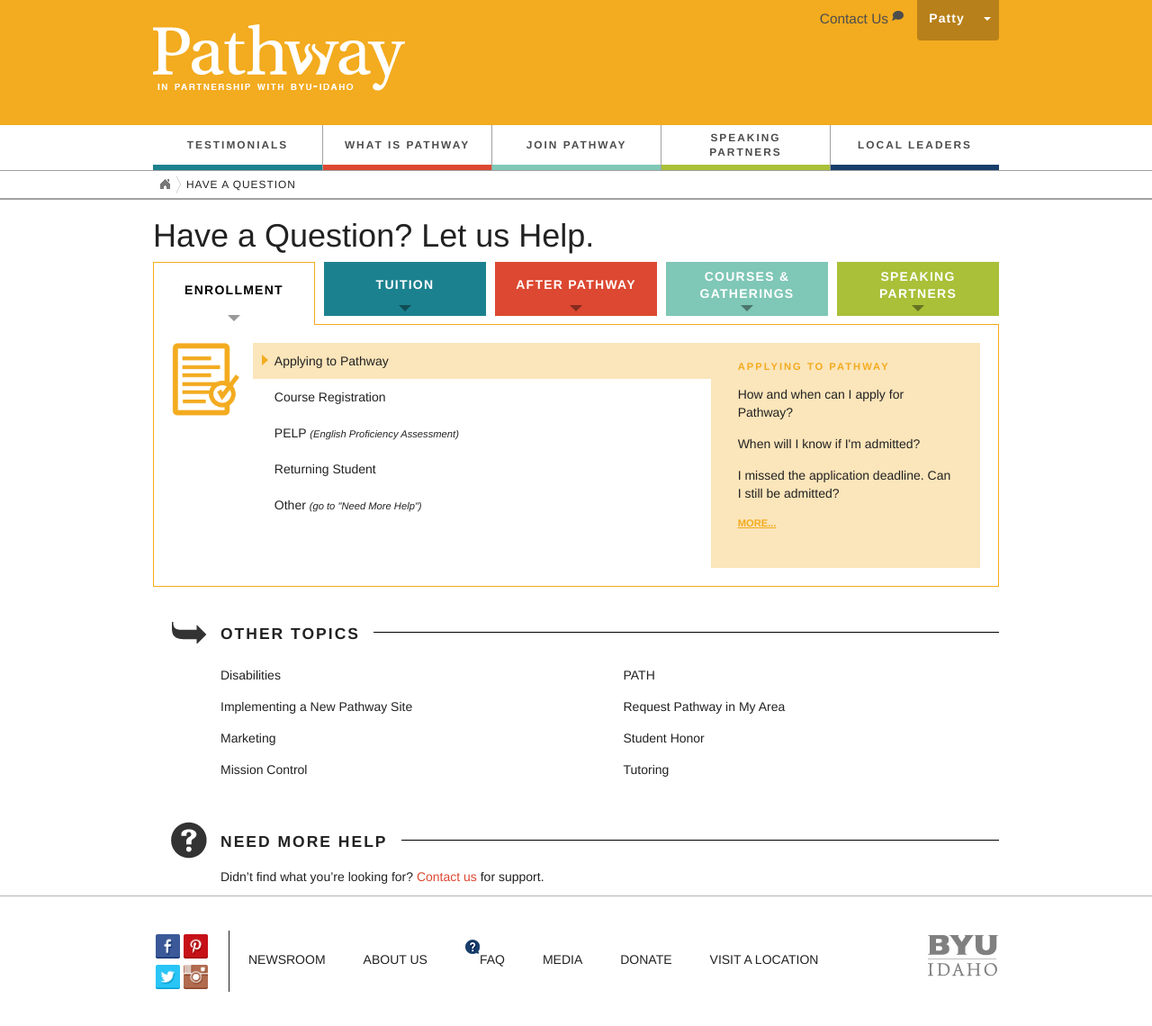
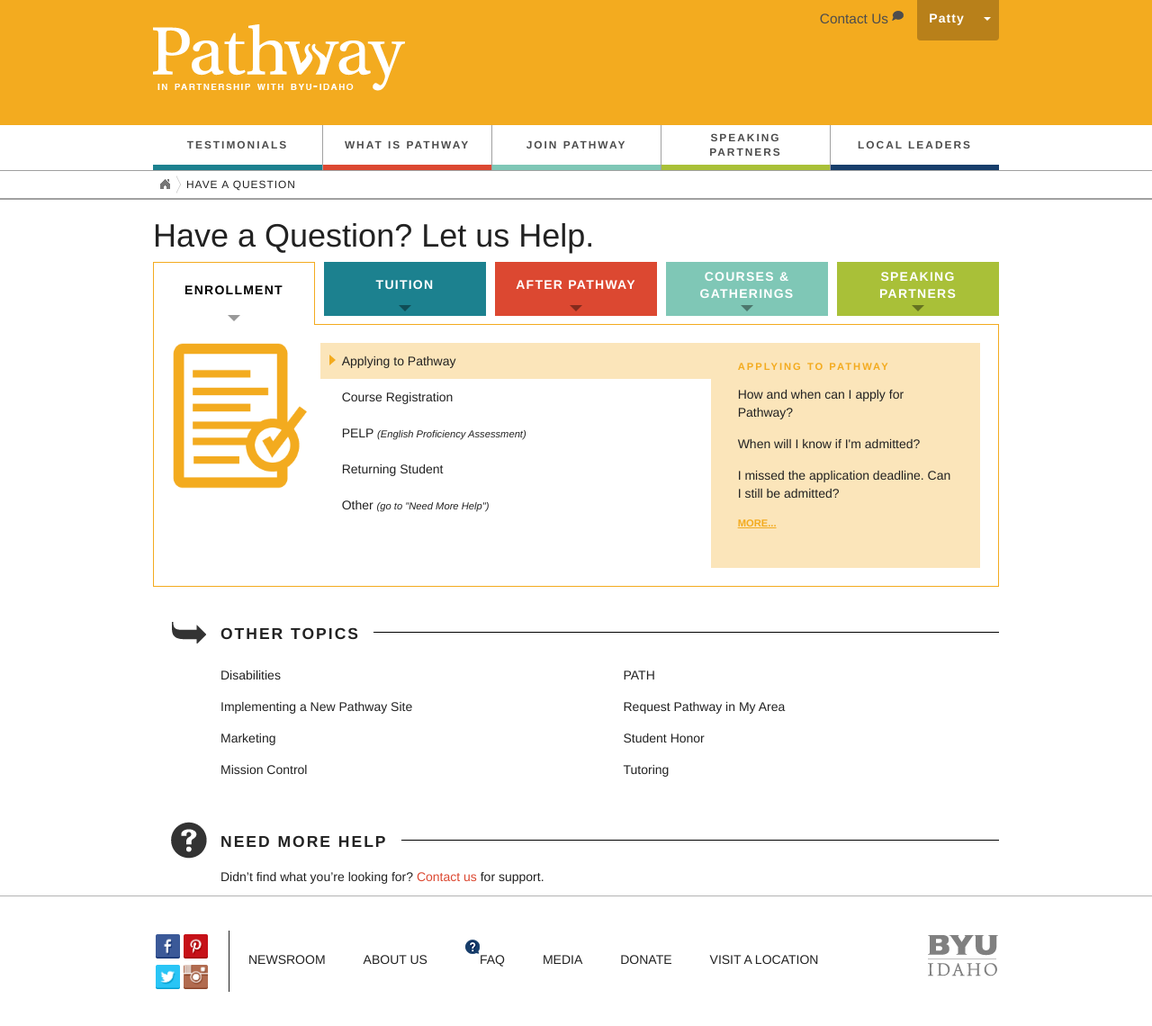
Before and after one commit to gordoman/pathway.lds.org-jekyll, a Jekyll site: the page built from jekyll-source/pages/contact-us/have-a-question.html, in a window 1280 px wide. Shown: the whole page at 90% size. Built offline with Jekyll 4.4.1, drawn with Linux system fonts in a browser that asks for light colours; nearby versions of some CDN libraries.

Commit message:
modified alignment of subtab in have-a-question page

```diff
--- a/jekyll-source/pages/contact-us/have-a-question.html
+++ b/jekyll-source/pages/contact-us/have-a-question.html
@@ -23,8 +23,8 @@
 					<!-- Tab panes -->
 					<div class="tab-content">
 						<div role="tabpanel" class="orange tab-pane active" id="Enrollment">
-							<div id="enrollment-icon" class="img-tab col-lg-1 col-1 md-1 col-sm-1 col-xs-2"></div>
-							<div class="sub-tab col-lg-7 col-md-7 col-sm-7 col-xs-7">
+							<div id="enrollment-icon" class="img-tab col-lg-2 col-md-2 col-sm-2 col-xs-2"></div>
+							<div class="sub-tab col-lg-6 col-md-6 col-sm-6 col-xs-6">
 								<a href="#" class="link active" id="applying"> <span class="arrow"></span>Applying to Pathway</a><br/>
 								<a href="#" class="link" id="course-registration"> <span class="arrow"></span>Course Registration</a><br/>
 								<a href="#" class="link" id="pelp"> <span class="arrow"></span>PELP <span class="italic">(English Proficiency Assessment)</span></a><br/>
@@ -60,8 +60,8 @@
 							</div>
 						</div>
 						<div role="tabpanel" class="turquoise tab-pane" id="Tuition">
-							<div id="tuition-icon" class="img-tab col-lg-1 col-1 md-1 col-sm-1 col-xs-2"></div>
-							<div class="sub-tab col-lg-7 col-md-7 col-sm-7 col-xs-7">
+							<div id="tuition-icon" class="img-tab col-lg-2 col-md-2 col-sm-2 col-xs-2"></div>
+							<div class="sub-tab col-lg-6 col-md-6 col-sm-6 col-xs-6">
 								<a href="#" class="link active" id="payments"> <span class="arrow"></span>Payments</a><br/>
 								<a href="#" class="link" id="financial-aid"> <span class="arrow"></span>Financial Aid</a><br/>
 								<a href="#" class="link" id="refunds"> <span class="arrow"></span> Refunds</a><br/>
@@ -92,8 +92,8 @@
 							</div>
 						</div>
 						<div role="tabpanel" class="red tab-pane" id="AfterPathway">
-							<div id="after-pathway-icon" class="img-tab col-lg-1 col-1 md-1 col-sm-1 col-xs-2"></div>
-							<div class="sub-tab col-lg-7 col-md-7 col-sm-7 col-xs-7">
+							<div id="after-pathway-icon" class="img-tab col-lg-2 col-md-2 col-sm-2 col-xs-2"></div>
+							<div class="sub-tab col-lg-6 col-md-6 col-sm-6 col-xs-6">
 								<a href="#" class="link active" id="byui-degree-options"> <span class="arrow"></span>BYU-Idaho Degree Options</a><br/>
 								<a href="#" class="link" id="applying-to-byui"> <span class="arrow"></span>Applying to BYU-Idaho</a><br/>
 								<a href="#" class="link" id="byui-tuition"> <span class="arrow"></span>BYU-Idaho Tuition</a><br/>
@@ -130,8 +130,8 @@
 							</div>
 						</div>
 						<div role="tabpanel" class="teal tab-pane" id="CoursesAndGatherings">
-							<div id="courses-and-gatherings-icon" class="img-tab col-lg-1 col-1 md-1 col-sm-1 col-xs-2"></div>
-							<div class="sub-tab col-lg-7 col-md-7 col-sm-7 col-xs-7">
+							<div id="courses-and-gatherings-icon" class="img-tab col-lg-2 col-md-2 col-sm-2 col-xs-2"></div>
+							<div class="sub-tab col-lg-6 col-md-6 col-sm-6 col-xs-6">
 								<a href="#" class="link active" id="pathway-courses"> <span class="arrow"></span>Pathway Courses</a><br/>
 								<a href="#" class="link" id="assignments-grades"> <span class="arrow"></span>Assignment and Grades</a><br/>
 								<a href="#" class="link" id="drop-withdraw"> <span class="arrow"></span>Drop / Withdraw</a><br/>
@@ -171,8 +171,8 @@
 							</div>
 						</div>
 						<div role="tabpanel" class="green tab-pane" id="SpeakingPartners">
-							<div id="speaking-partners-icon" class="img-tab col-lg-1 col-1 md-1 col-sm-1 col-xs-2"></div>
-							<div class="sub-tab col-lg-7 col-md-7 col-sm-7 col-xs-7">
+							<div id="speaking-partners-icon" class="img-tab col-lg-2 col-md-2 col-sm-2 col-xs-2"></div>
+							<div class="sub-tab col-lg-6 col-md-6 col-sm-6 col-xs-6">
 								<a href="#" class="link active" id="finding-partner"> <span class="arrow"></span>Finding a Partner</a><br/>
 								<a href="#" class="link" id="alternate-assignments"> <span class="arrow"></span>Alternate Assignments</a><br/>
 								<a href="#" class="link" id="registration"> <span class="arrow"></span>Registration</a><br/>
```
